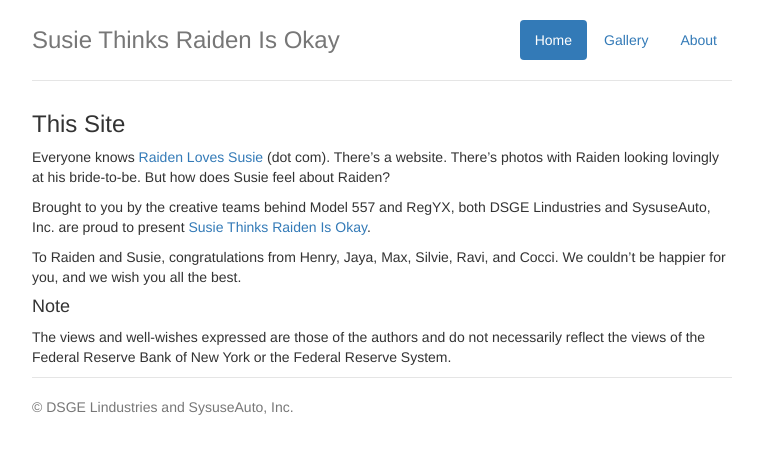
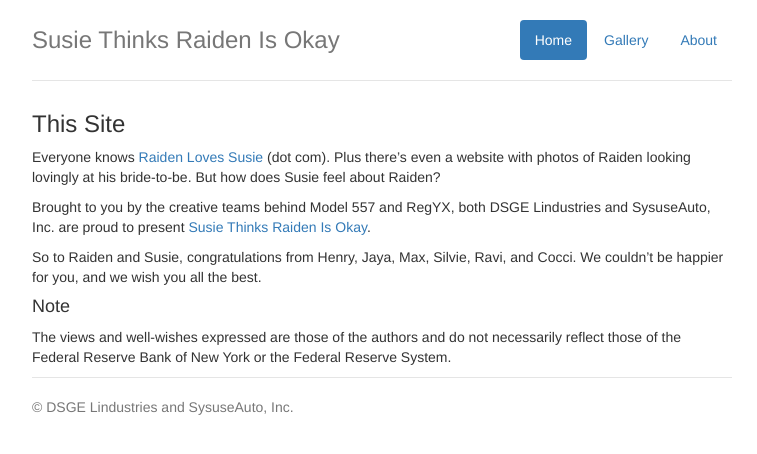
Before and after one commit to MattCocci/RaidenIsOkay, a Jekyll site: the page built from about.md, in a window 1280 px wide. Shown: the top 454 px of the page, without its empty margins (258-1015 px from the left). Built offline with Jekyll 4.4.1, drawn with Linux system fonts in a browser that asks for light colours; nearby versions of some CDN libraries.

```diff
--- a/about.md
+++ b/about.md
@@ -4,20 +4,20 @@ layout: default
 
 ### This Site
 
-Everyone knows {{ site.myPages.RaidenLovesSusie }} (dot com). There's a
-website. There's photos with Raiden looking lovingly at his bride-to-be.
-But how does Susie feel about Raiden?
+Everyone knows {{ site.myPages.RaidenLovesSusie }} (dot com). Plus
+there's even a website with photos of Raiden looking lovingly at his
+bride-to-be.  But how does Susie feel about Raiden?
 
 Brought to you by the creative teams behind Model 557 and RegYX, both
 DSGE Lindustries and SysuseAuto, Inc. are proud to present
 {{ site.myPages.SusieThinksRaidenIsOkay }}.
 
-To Raiden and Susie, congratulations from Henry, Jaya, Max, Silvie,
+So to Raiden and Susie, congratulations from Henry, Jaya, Max, Silvie,
 Ravi, and Cocci. We couldn't be happier for you, and we wish you all the
 best.
 
 #### Note
 
 The views and well-wishes expressed are those of the authors and do not
-necessarily reflect the views of the Federal Reserve Bank of New York or
-the Federal Reserve System.
+necessarily reflect those of the Federal Reserve Bank of New York or the
+Federal Reserve System.
```
